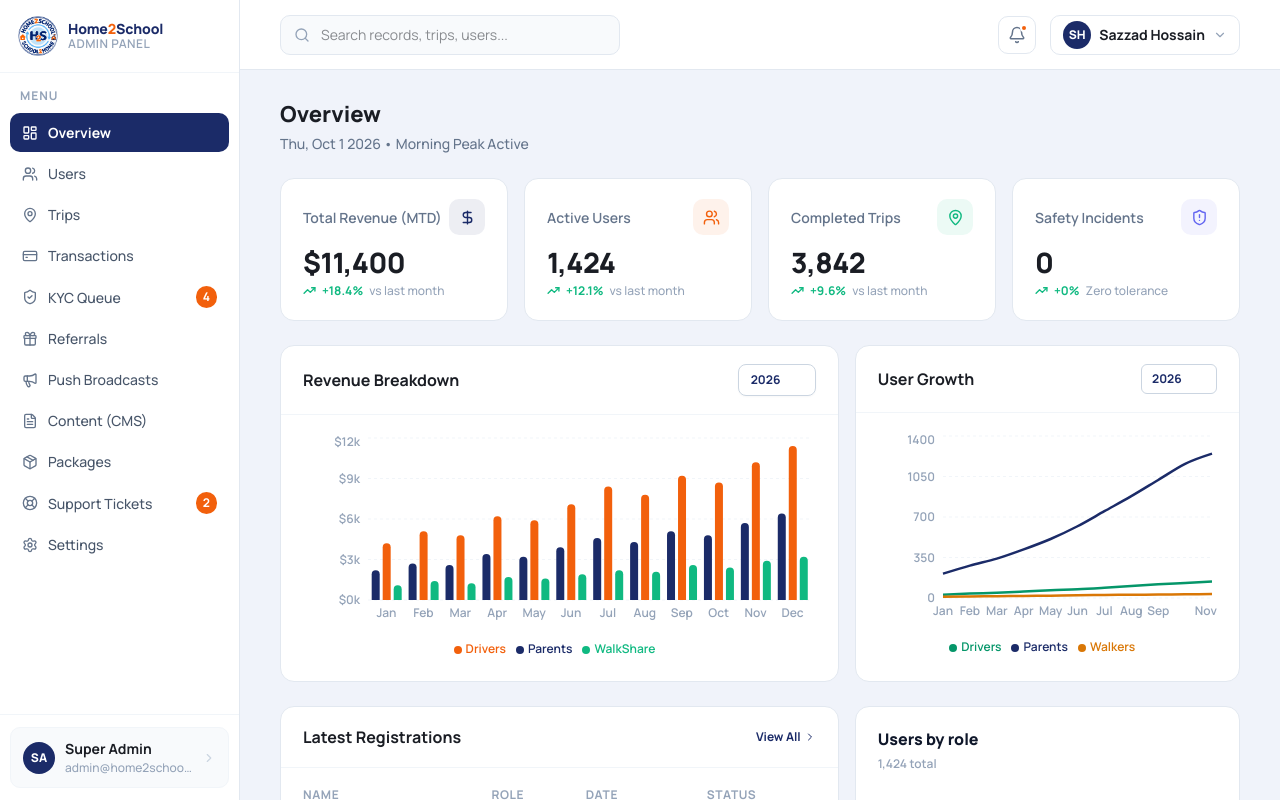
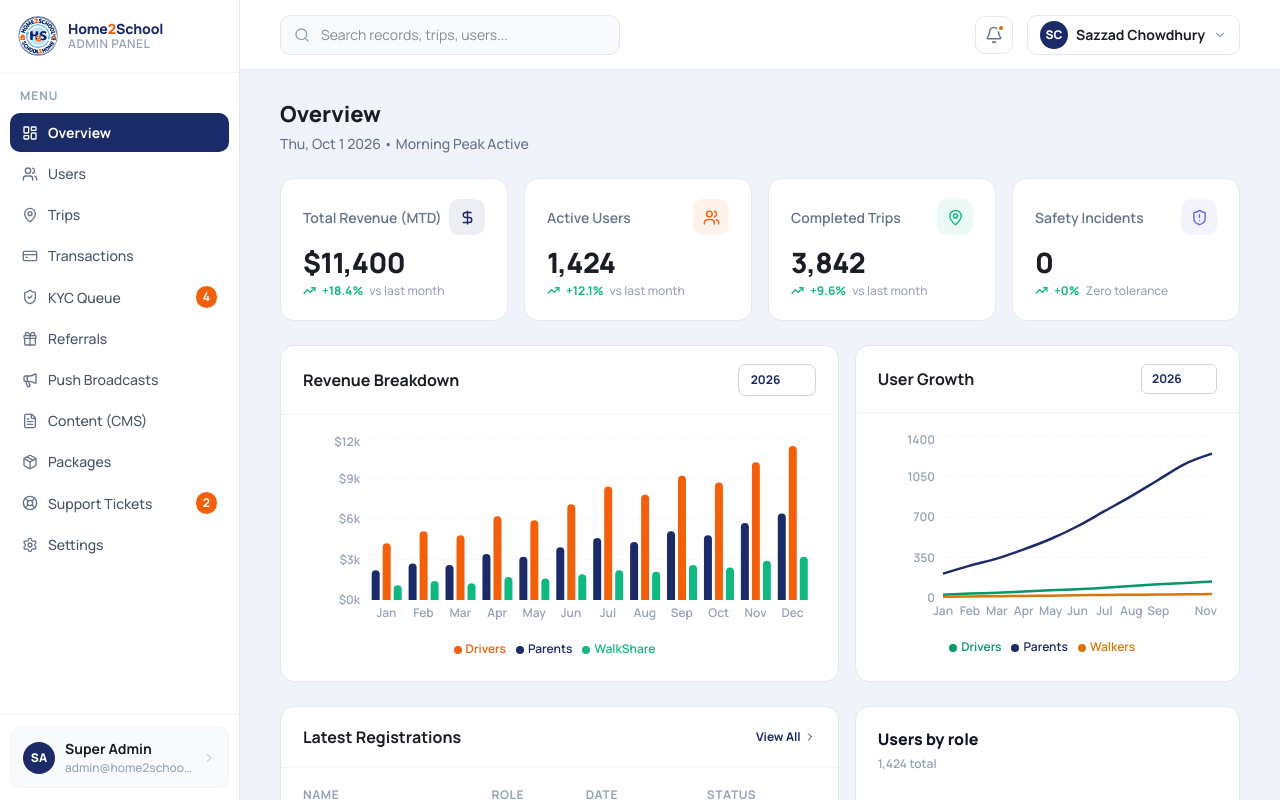
Before and after one commit to BeingSazzad/Kid-Car-rental-Dashboard-, a React (Vite) app: page / in a window 1280 px wide. Shown: the top 800 px of the page. Built offline with nearby package versions, Linux system fonts and the light colour scheme.

Commit message:
fix(admin): update name to Sazzad Chowdhury with initials SC

```diff
--- a/src/components/layout/Topbar.tsx
+++ b/src/components/layout/Topbar.tsx
@@ -367,9 +367,9 @@ export default function Topbar() {
                 justifyContent: 'center',
               }}
             >
-              <span style={{ fontSize: 12, fontWeight: 800, color: '#fff' }}>SH</span>
+              <span style={{ fontSize: 12, fontWeight: 800, color: '#fff' }}>SC</span>
             </div>
-            <span style={{ fontSize: 14, fontWeight: 700, color: '#1A1D24' }}>Sazzad Hossain</span>
+            <span style={{ fontSize: 14, fontWeight: 700, color: '#1A1D24' }}>Sazzad Chowdhury</span>
             <ChevronDown size={14} style={{ color: '#94A3B8', transform: profileOpen ? 'rotate(180deg)' : 'none', transition: 'transform 0.15s ease' }} />
           </div>
 
@@ -395,7 +395,7 @@ export default function Topbar() {
               {/* Profile Card Header */}
               <div style={{ padding: '10px 12px', borderBottom: '1px solid #F1F5F9', marginBottom: 4 }}>
                 <p style={{ fontSize: 14, fontWeight: 800, color: '#0F172A', margin: 0 }}>
-                  Sazzad Hossain
+                  Sazzad Chowdhury
                 </p>
                 <p style={{ fontSize: 12, color: '#64748B', margin: '2px 0 4px' }}>
                   admin@home2school.ca
--- a/src/pages/settings/SettingsPage.tsx
+++ b/src/pages/settings/SettingsPage.tsx
@@ -16,7 +16,7 @@ interface TeamMember {
 const INITIAL_TEAM: TeamMember[] = [
   {
     id: '1',
-    name: 'Sazzad Hossain',
+    name: 'Sazzad Chowdhury',
     email: 'admin@home2school.ca',
     role: 'Super Admin',
     joinedDate: 'Aug 1, 2026',
@@ -63,7 +63,7 @@ export default function SettingsPage() {
   const [successToast, setSuccessToast] = useState('');
 
   // Profile Form state
-  const [fullName, setFullName] = useState('Sazzad Hossain');
+  const [fullName, setFullName] = useState('Sazzad Chowdhury');
   const [email] = useState('admin@home2school.ca');
   const [profileSaved, setProfileSaved] = useState(false);
 
@@ -238,13 +238,13 @@ export default function SettingsPage() {
               }}
             >
               <span style={{ fontSize: 20, fontWeight: 800, color: '#fff' }}>
-                {(fullName || 'Sazzad Hossain').split(' ').filter(Boolean).map(n => n[0]).join('').slice(0, 2).toUpperCase()}
+                {(fullName || 'Sazzad Chowdhury').split(' ').filter(Boolean).map(n => n[0]).join('').slice(0, 2).toUpperCase()}
               </span>
             </div>
             <div>
               <div style={{ display: 'flex', alignItems: 'center', gap: 8 }}>
                 <p style={{ fontSize: 18, fontWeight: 800, color: '#1A1D24', margin: 0 }}>
-                  {fullName || 'Sazzad Hossain'}
+                  {fullName || 'Sazzad Chowdhury'}
                 </p>
                 <span style={{ fontSize: 11, fontWeight: 700, padding: '2px 8px', borderRadius: 6, background: '#1B2B68', color: '#FFFFFF' }}>
                   Super Admin
```
